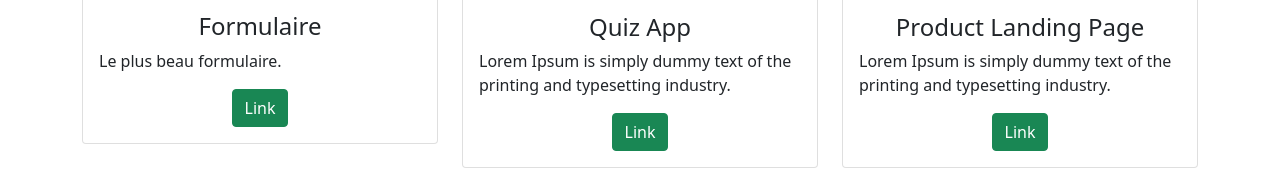
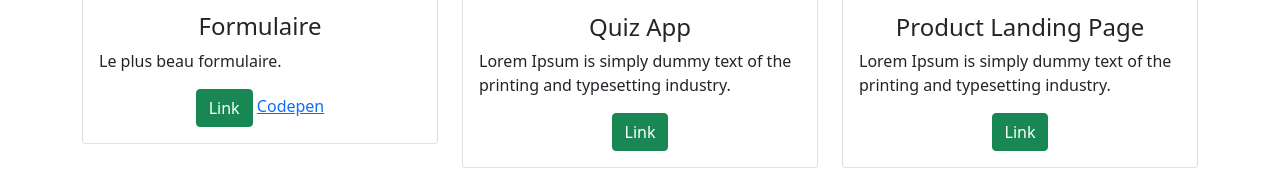
Before and after one commit to LoloLeSaint/ndi-test, a plain HTML site: page index.html in a window 1280 px wide. Shown: the part 1593-1778 px from the top of the page. Drawn offline with nearby package versions, Linux system fonts and the light colour scheme.

Commit message:
codepen link

```diff
--- a/index.html
+++ b/index.html
@@ -88,6 +88,7 @@
                             <p class="card-text">Le plus beau formulaire.</p>
                             <div class="text-center">
                                 <a href="exo/exo1.html" class="btn btn-success">Link</a>
+                                <a href="https://codepen.io/LoloLeSaint/pen/bGKMEde" target="_blank">Codepen</a>
                             </div>
                         </div>
                     </div>
```
